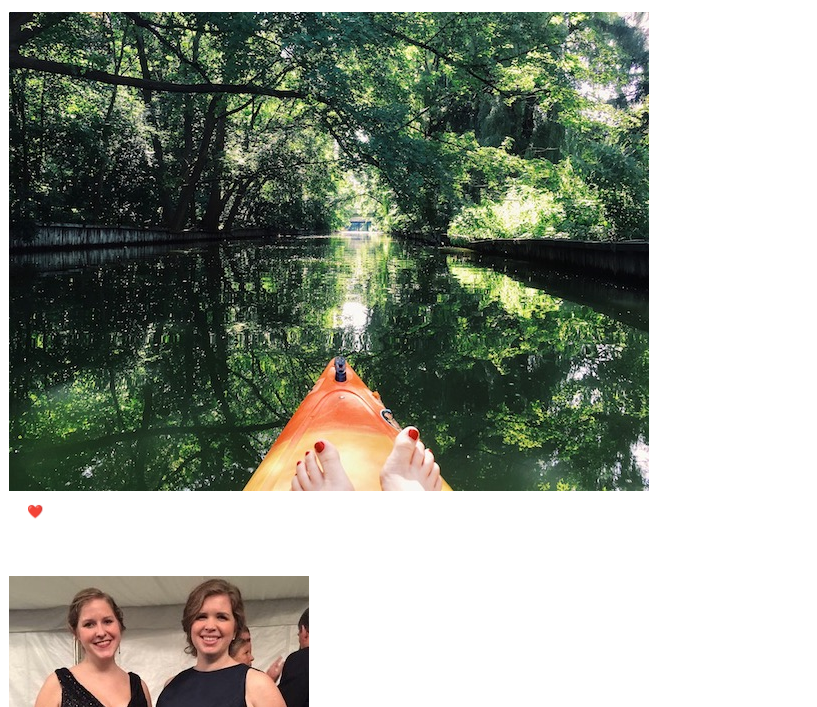
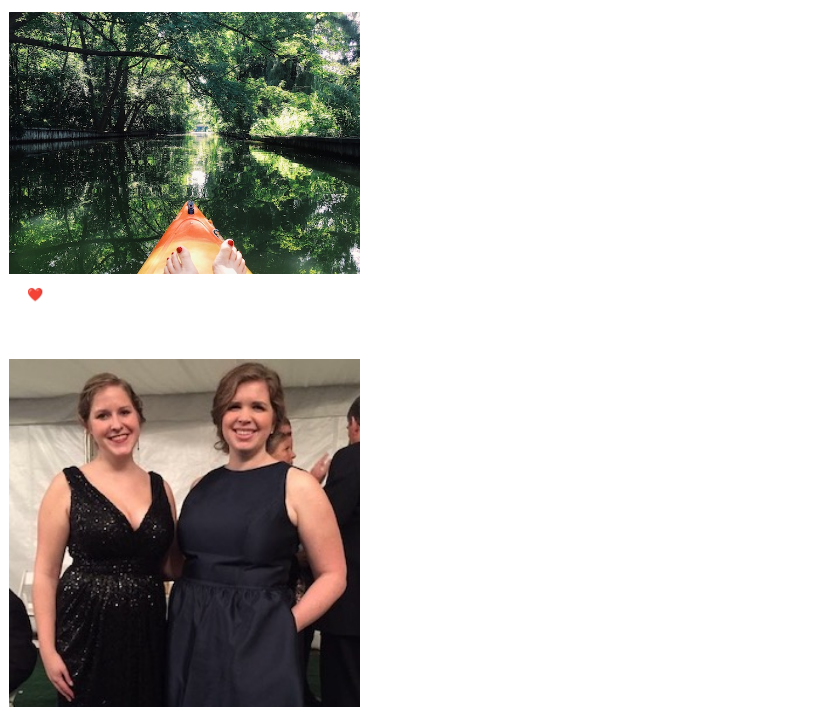
Before and after one commit to marshcooke/weekendChallenge4, a website: page public/views/index.html in a window 1280 px wide. Shown: the part 63-770 px from the top of the page, without its empty margins (0-817 px from the left). Drawn offline with Linux system fonts and the light colour scheme; files whose address does not match are found by name.

Commit message:
image changes in index

```diff
--- a/public/views/index.html
+++ b/public/views/index.html
@@ -20,9 +20,8 @@
     <main ng-controller="PhotoController as PC">
         <!-- image, description, and count need to be in the same container / row.  -->
         <div id="gallery" ng-repeat="image in PC.image">
-            <div id="image" ng-click="PC.toggle(image)">
-                <img ng-show="image.visible" ng-src="{{image.image}}">
-            </div>
+                <img id="image" ng-click="PC.toggle(image)" ng-show="image.visible" ng-src="{{image.image}}">
+
             <div id="descriptions" ng-show="!image.visible" ng-click="PC.toggle(image)">
                 <p>{{image.description}}</p>
             </div>
```
Also changed, not shown: public/views/styles.css (line endings or trailing spaces).
